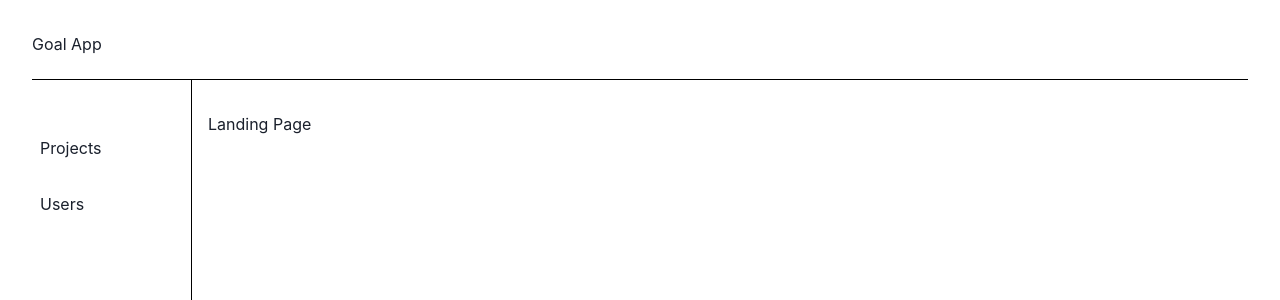
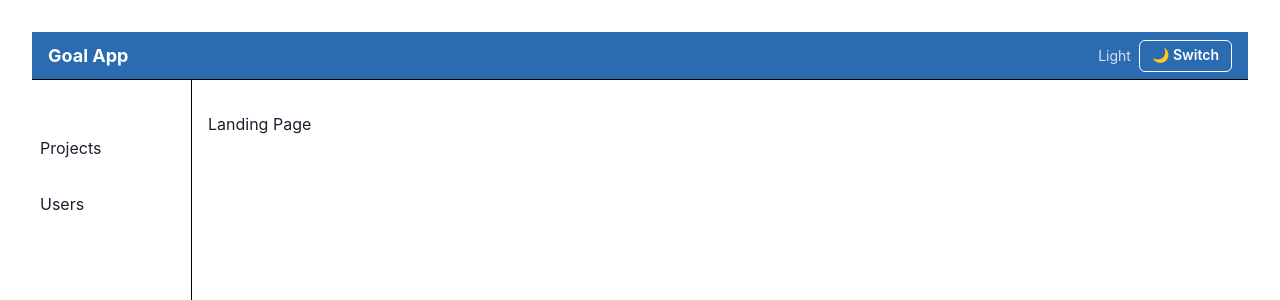
Before and after one commit to duwaljyotioc/react-goal, a React (Vite) app: page / in a window 1280 px wide. Shown: the top 300 px of the page. Built offline with nearby package versions, Linux system fonts and the light colour scheme.

Commit message:
Display toggler.

```diff
--- a/src/components/Layout.tsx
+++ b/src/components/Layout.tsx
@@ -1,5 +1,6 @@
-import {Box, VStack, useColorModeValue} from "@chakra-ui/react";
+import {Box, VStack, useColorModeValue, HStack, Spacer} from "@chakra-ui/react";
 import { Link,} from 'react-router-dom';
+import ThemeToggle from './ThemeToggle';
 
 interface LayoutProps {
     children: React.ReactNode;
@@ -10,8 +11,19 @@ const Layout = ({ children }: LayoutProps) => {
         <Box>
             <Box
                 height="3rem"
-                borderBottom="1px solid black">
-                Goal App
+                borderBottom="1px solid black"
+                display="flex"
+                alignItems="center"
+                px={4}
+                bg="blue.600"
+                color="white"
+            >
+                <HStack width="100%" justify="space-between">
+                    <Box fontWeight="bold" fontSize="lg" color="white">
+                        Goal App
+                    </Box>
+                    <ThemeToggle variant="button" size="sm" />
+                </HStack>
             </Box>
 
             <Box
--- /dev/null
+++ b/src/components/ThemeToggle.tsx
@@ -0,0 +1,68 @@
+import React from 'react';
+import { Button, IconButton, HStack, Text } from '@chakra-ui/react';
+import { useTheme } from '@/contexts/ThemeContext';
+
+interface ThemeToggleProps {
+  variant?: 'button' | 'icon' | 'text';
+  size?: 'sm' | 'md' | 'lg';
+}
+
+const ThemeToggle: React.FC<ThemeToggleProps> = ({
+  variant = 'icon',
+  size = 'md'
+}) => {
+  const { themeName, toggleTheme } = useTheme();
+  const isDark = themeName === 'dark';
+
+  if (variant === 'text') {
+    return (
+      <Button
+        onClick={toggleTheme}
+        variant="ghost"
+        size={size}
+        colorScheme="gray"
+      >
+        {isDark ? '☀️ Light Mode' : '🌙 Dark Mode'}
+      </Button>
+    );
+  }
+
+  if (variant === 'button') {
+    return (
+      <HStack spacing={2}>
+        <Text fontSize="sm" color="white" opacity={0.8}>
+          {isDark ? 'Dark' : 'Light'}
+        </Text>
+        <Button
+          onClick={toggleTheme}
+          size={size}
+          colorScheme="white"
+          variant="outline"
+          borderColor="white"
+          color="white"
+          _hover={{ bg: "white", color: "blue.600" }}
+        >
+          {isDark ? '☀️ Switch' : '🌙 Switch'}
+        </Button>
+      </HStack>
+    );
+  }
+
+  // Default icon variant
+  return (
+    <IconButton
+      onClick={toggleTheme}
+      aria-label={`Switch to ${isDark ? 'light' : 'dark'} mode`}
+      size={size}
+      variant="outline"
+      colorScheme="white"
+      borderColor="white"
+      color="white"
+      _hover={{ bg: "white", color: "blue.600" }}
+    >
+      {isDark ? '☀️' : '🌙'}
+    </IconButton>
+  );
+};
+
+export default ThemeToggle;
--- /dev/null
+++ b/src/contexts/ThemeContext.tsx
@@ -0,0 +1,139 @@
+import React, { createContext, useContext, useState, useEffect, ReactNode } from 'react';
+
+// Define theme types
+export type Theme = 'light' | 'dark';
+
+// Define theme colors
+export interface ThemeColors {
+  background: string;
+  surface: string;
+  primary: string;
+  secondary: string;
+  text: string;
+  textSecondary: string;
+  border: string;
+  success: string;
+  warning: string;
+  error: string;
+}
+
+// Define theme interface
+export interface ThemeConfig {
+  name: Theme;
+  colors: ThemeColors;
+}
+
+// Define light theme
+const lightTheme: ThemeConfig = {
+  name: 'light',
+  colors: {
+    background: '#ffffff',
+    surface: '#f8f9fa',
+    primary: '#2B6CB0',
+    secondary: '#4A5568',
+    text: '#1a202c',
+    textSecondary: '#4a5568',
+    border: '#e2e8f0',
+    success: '#38a169',
+    warning: '#d69e2e',
+    error: '#e53e3e',
+  },
+};
+
+// Define dark theme
+const darkTheme: ThemeConfig = {
+  name: 'dark',
+  colors: {
+    background: '#0d1117',
+    surface: '#161b22',
+    primary: '#58a6ff',
+    secondary: '#8b949e',
+    text: '#f0f6fc',
+    textSecondary: '#8b949e',
+    border: '#30363d',
+    success: '#3fb950',
+    warning: '#d29922',
+    error: '#f85149',
+  },
+};
+
+// Theme context type
+interface ThemeContextType {
+  theme: ThemeConfig;
+  themeName: Theme;
+  toggleTheme: () => void;
+  setTheme: (theme: Theme) => void;
+}
+
+// Create context
+const ThemeContext = createContext<ThemeContextType | undefined>(undefined);
+
+// Theme provider props
+interface ThemeProviderProps {
+  children: ReactNode;
+}
+
+// Theme provider component
+export const ThemeProvider: React.FC<ThemeProviderProps> = ({ children }) => {
+  const [themeName, setThemeName] = useState<Theme>(() => {
+    // Check localStorage for saved theme
+    const savedTheme = localStorage.getItem('theme') as Theme;
+    return savedTheme || 'light';
+  });
+
+  // Get current theme config
+  const theme = themeName === 'light' ? lightTheme : darkTheme;
+
+  // Toggle theme function
+  const toggleTheme = () => {
+    const newTheme = themeName === 'light' ? 'dark' : 'light';
+    setThemeName(newTheme);
+    localStorage.setItem('theme', newTheme);
+  };
+
+  // Set specific theme function
+  const setTheme = (newTheme: Theme) => {
+    setThemeName(newTheme);
+    localStorage.setItem('theme', newTheme);
+  };
+
+  // Apply theme to document body
+  useEffect(() => {
+    document.body.style.backgroundColor = theme.colors.background;
+    document.body.style.color = theme.colors.text;
+
+    // Set data-theme attribute for CSS variable support
+    document.documentElement.setAttribute('data-theme', themeName);
+
+    // Set CSS custom properties for easy access
+    const root = document.documentElement;
+    Object.entries(theme.colors).forEach(([key, value]) => {
+      root.style.setProperty(`--color-${key}`, value);
+    });
+  }, [theme, themeName]);
+
+  const value: ThemeContextType = {
+    theme,
+    themeName,
+    toggleTheme,
+    setTheme,
+  };
+
+  return (
+    <ThemeContext.Provider value={value}>
+      {children}
+    </ThemeContext.Provider>
+  );
+};
+
+// Custom hook to use theme
+export const useTheme = (): ThemeContextType => {
+  const context = useContext(ThemeContext);
+  if (context === undefined) {
+    throw new Error('useTheme must be used within a ThemeProvider');
+  }
+  return context;
+};
+
+// Export theme configs for external use
+export { lightTheme, darkTheme };
--- a/src/index.css
+++ b/src/index.css
@@ -66,3 +66,41 @@
 /*    background-color: #f9f9f9;*/
 /*  }*/
 /*}*/
+
+/* Theme system CSS variables */
+:root {
+  --color-background: #ffffff;
+  --color-surface: #f8f9fa;
+  --color-primary: #2B6CB0;
+  --color-secondary: #4A5568;
+  --color-text: #1a202c;
+  --color-textSecondary: #4a5568;
+  --color-border: #e2e8f0;
+  --color-success: #38a169;
+  --color-warning: #d69e2e;
+  --color-error: #e53e3e;
+}
+
+/* Dark theme variables */
+[data-theme="dark"] {
+  --color-background: #0d1117;
+  --color-surface: #161b22;
+  --color-primary: #58a6ff;
+  --color-secondary: #8b949e;
+  --color-text: #f0f6fc;
+  --color-textSecondary: #8b949e;
+  --color-border: #30363d;
+  --color-success: #3fb950;
+  --color-warning: #d29922;
+  --color-error: #f85149;
+}
+
+/* Base body styles */
+body {
+    margin: 0;
+    padding: 0;
+    background-color: var(--color-background) !important;
+    color: var(--color-text) !important;
+    font-family: -apple-system, BlinkMacSystemFont, 'Segoe UI', 'Roboto', 'Oxygen', 'Ubuntu', 'Cantarell', sans-serif;
+    transition: background-color 0.3s ease, color 0.3s ease;
+}
--- a/src/main.tsx
+++ b/src/main.tsx
@@ -6,6 +6,7 @@ import store from './store.ts';
 import App from './App';
 import './index.css';
 import {BrowserRouter} from "react-router-dom";
+import { ThemeProvider } from './contexts/ThemeContext';
 
 // Define a custom theme for Chakra UI
 const theme = extendTheme({
@@ -24,6 +25,7 @@ const theme = extendTheme({
 const root = createRoot(document.getElementById('root')!);
 root.render(
     <StrictMode>
+        <ThemeProvider>
             <ChakraProvider theme={theme}>
                 <Provider store={store}>
                     <BrowserRouter>
@@ -31,5 +33,6 @@ root.render(
                     </BrowserRouter>
                 </Provider>
             </ChakraProvider>
+        </ThemeProvider>
     </StrictMode>
 );
```
Also changed, not shown: src/components/ThemeExample.tsx (added, +47 -0 lines). Lines whose indentation alone changed are shown as unchanged.
